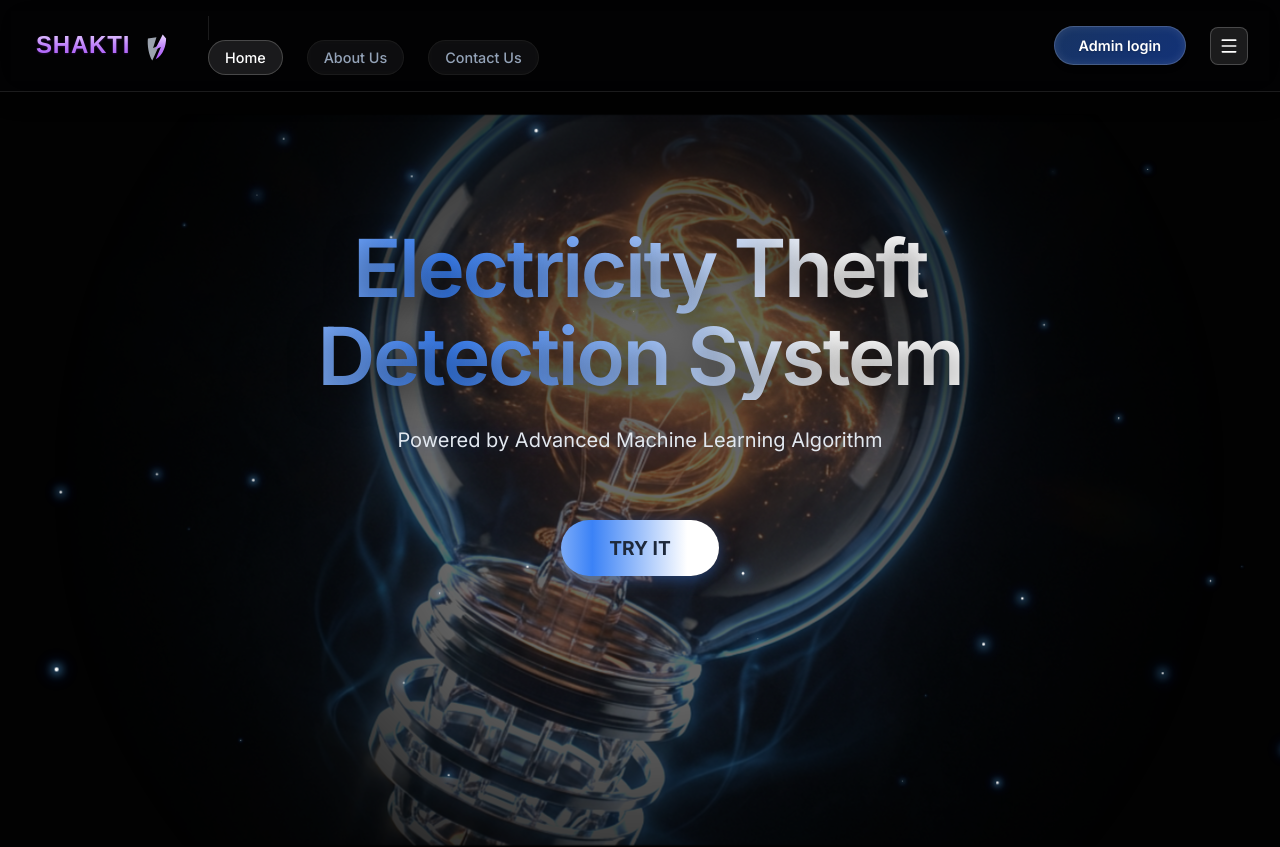
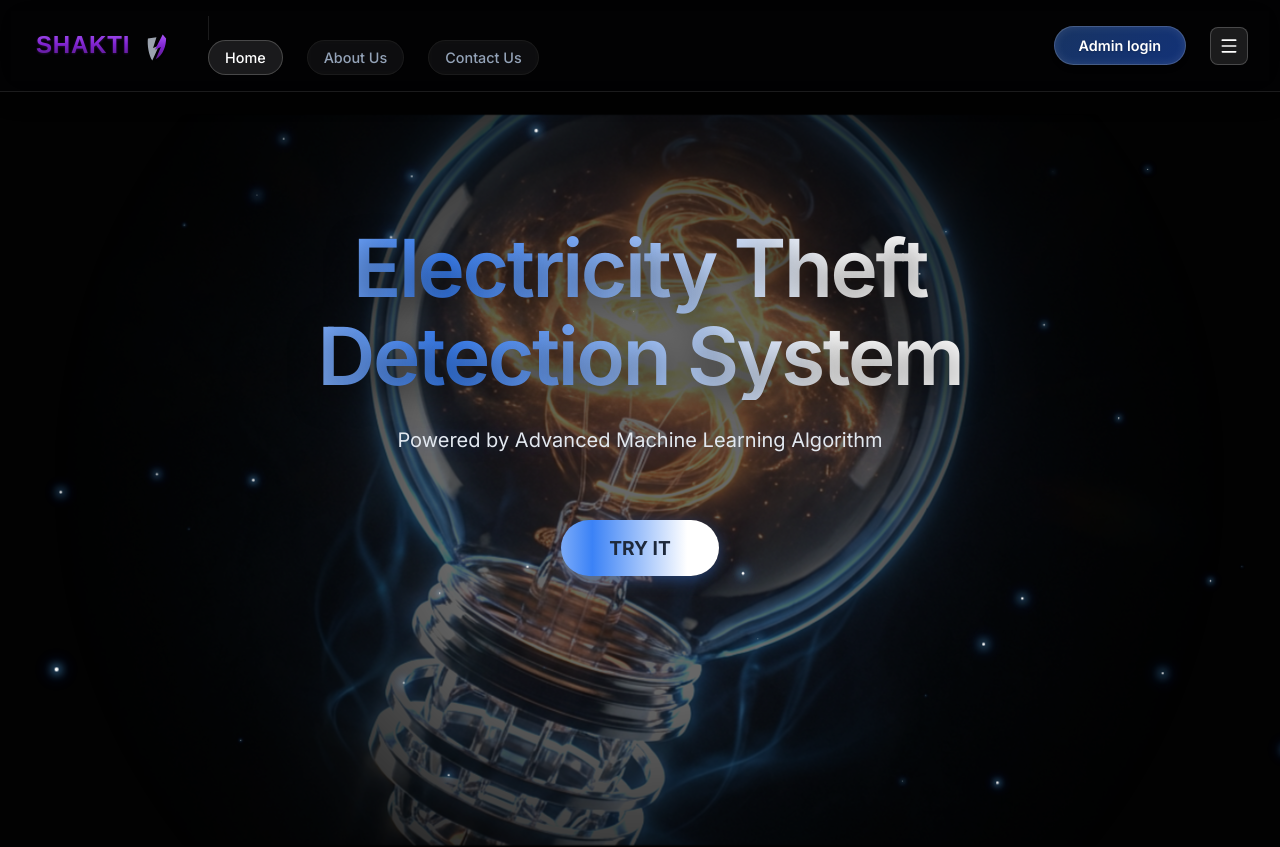
Before and after one commit to asrawst/Shakti, a React (Vite) app in the folder frontend/: page / in a window 1280 px wide. Shown: the top 847 px of the page. Built offline with nearby package versions, Linux system fonts and the light colour scheme.

Commit message:
Revert logo colors to original darker purple

```diff
--- a/frontend/src/components/Logo.jsx
+++ b/frontend/src/components/Logo.jsx
@@ -12,9 +12,9 @@ export default function ShaktiLogo({ className, style }) {
         >
             <defs>
                 <linearGradient id="glossyPurple" x1="0%" y1="0%" x2="0%" y2="100%">
-                    <stop offset="0%" stopColor="#E9D5FF" /> {/* Very Light Purple */}
-                    <stop offset="50%" stopColor="#C084FC" /> {/* Light Purple */}
-                    <stop offset="100%" stopColor="#A855F7" /> {/* Medium Purple */}
+                    <stop offset="0%" stopColor="#a855f7" /> {/* Lighter Purple */}
+                    <stop offset="50%" stopColor="#7e22ce" /> {/* Medium Purple */}
+                    <stop offset="100%" stopColor="#581c87" /> {/* Darker Purple */}
                 </linearGradient>
             </defs>
 
```
